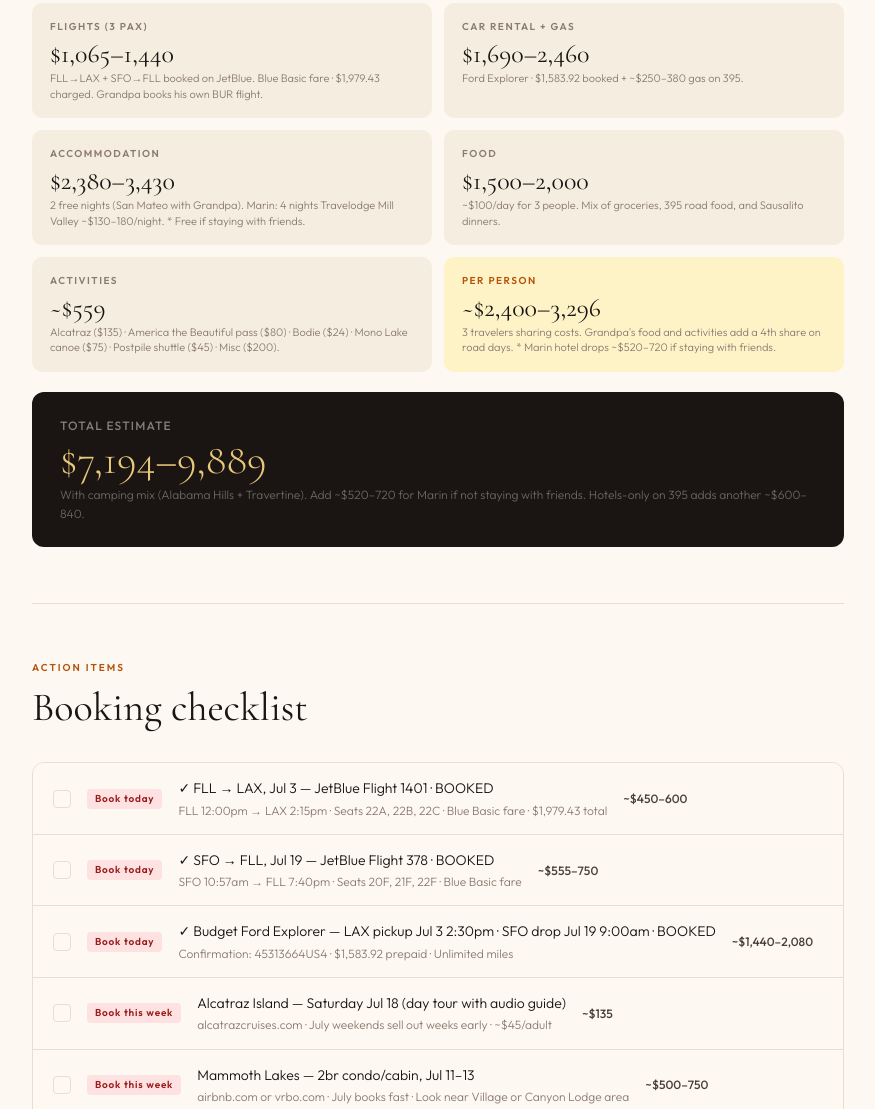
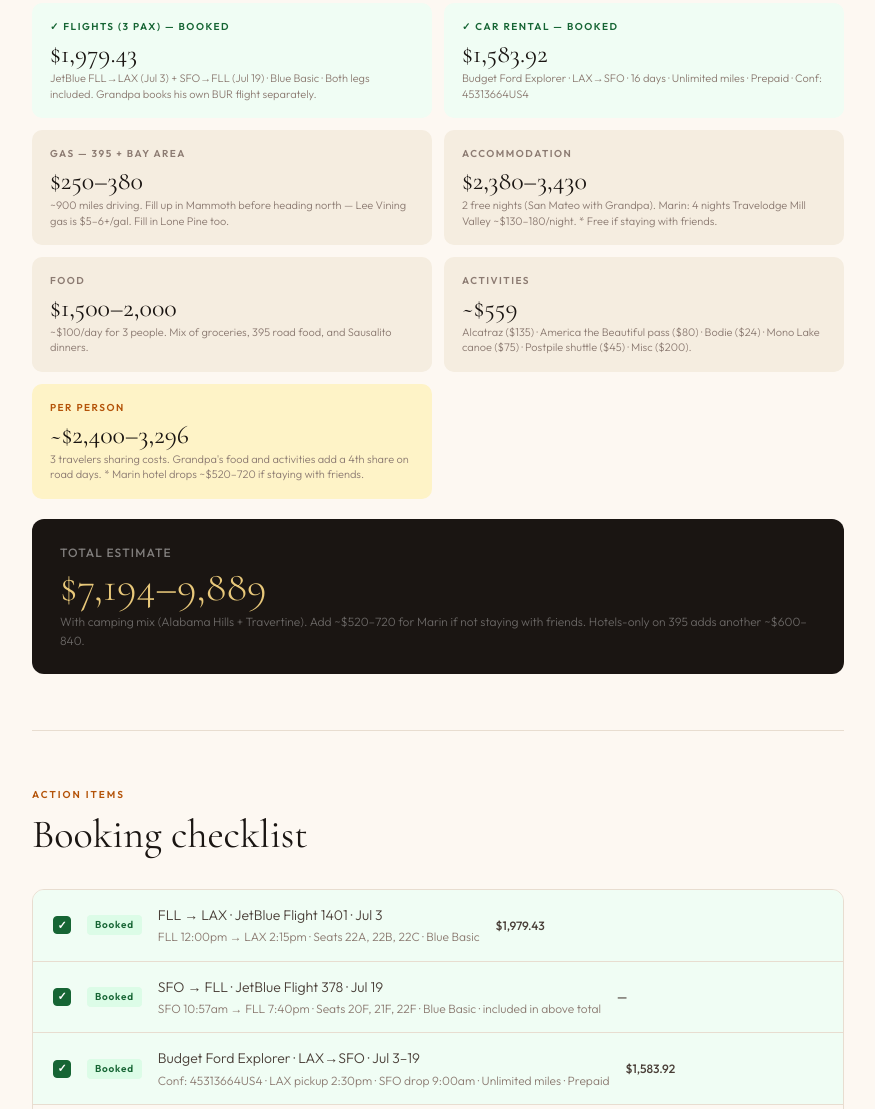
Before and after one commit to simonpeterforeman-prog/summertravel, a plain HTML site: page index.html in a window 1280 px wide. Shown: the part 5733-6842 px from the top of the page, without its empty margins (202-1077 px from the left). Drawn offline with nearby package versions, Linux system fonts and the light colour scheme.

Commit message:
Clean up checklist booked items, real costs in budget, gas split out

```diff
--- a/index.html
+++ b/index.html
@@ -602,6 +602,11 @@
   .urg-now { background: #FEE2E2; color: #991B1B; }
   .urg-soon { background: var(--amber-light); color: #92400E; }
   .urg-june { background: var(--green-light); color: var(--green); }
+  .urg-booked { background: #DCFCE7; color: #166534; font-weight: 600; }
+
+  .check-item.is-booked { background: #F0FDF4; }
+  .check-item.is-booked .check-box { background: #166534; border-color: #166534; color: #fff; font-size: 11px; font-weight: 700; }
+  .check-item.is-booked .check-text { color: var(--ink-mid); text-decoration: none; }
 
   .check-text {
     flex: 1;
@@ -1544,15 +1549,20 @@
   <h2 class="section-title">Full trip budget estimate</h2>
 
   <div class="budget-grid">
+    <div class="budget-card" style="background: #F0FDF4;">
+      <div class="budget-cat" style="color:#166534;">✓ Flights (3 pax) — Booked</div>
+      <div class="budget-range">$1,979.43</div>
+      <div class="budget-note">JetBlue FLL→LAX (Jul 3) + SFO→FLL (Jul 19) · Blue Basic · Both legs included. Grandpa books his own BUR flight separately.</div>
+    </div>
+    <div class="budget-card" style="background: #F0FDF4;">
+      <div class="budget-cat" style="color:#166534;">✓ Car Rental — Booked</div>
+      <div class="budget-range">$1,583.92</div>
+      <div class="budget-note">Budget Ford Explorer · LAX→SFO · 16 days · Unlimited miles · Prepaid · Conf: 45313664US4</div>
+    </div>
     <div class="budget-card">
-      <div class="budget-cat">Flights (3 pax)</div>
-      <div class="budget-range">$1,065–1,440</div>
-      <div class="budget-note">FLL→LAX + SFO→FLL booked on JetBlue. Blue Basic fare · $1,979.43 charged. Grandpa books his own BUR flight.</div>
-    </div>
-    <div class="budget-card">
-      <div class="budget-cat">Car Rental + Gas</div>
-      <div class="budget-range">$1,690–2,460</div>
-      <div class="budget-note">Ford Explorer · $1,583.92 booked + ~$250–380 gas on 395.</div>
+      <div class="budget-cat">Gas — 395 + Bay Area</div>
+      <div class="budget-range">$250–380</div>
+      <div class="budget-note">~900 miles driving. Fill up in Mammoth before heading north — Lee Vining gas is $5–6+/gal. Fill in Lone Pine too.</div>
     </div>
     <div class="budget-card">
       <div class="budget-cat">Accommodation</div>
@@ -1592,32 +1602,32 @@
   <h2 class="section-title">Booking checklist</h2>
 
   <div class="checklist">
-    <div class="check-item">
-      <div class="check-box"></div>
-      <span class="check-urgency urg-now">Book today</span>
+    <div class="check-item is-booked">
+      <div class="check-box">✓</div>
+      <span class="check-urgency urg-booked">Booked</span>
       <div>
-        <div class="check-text">✓ FLL → LAX, Jul 3 — JetBlue Flight 1401 · BOOKED</div>
-        <div class="check-detail">FLL 12:00pm → LAX 2:15pm · Seats 22A, 22B, 22C · Blue Basic fare · $1,979.43 total</div>
-      </div>
-      <div class="check-est">~$450–600</div>
-    </div>
-    <div class="check-item">
-      <div class="check-box"></div>
-      <span class="check-urgency urg-now">Book today</span>
+        <div class="check-text">FLL → LAX · JetBlue Flight 1401 · Jul 3</div>
+        <div class="check-detail">FLL 12:00pm → LAX 2:15pm · Seats 22A, 22B, 22C · Blue Basic</div>
+      </div>
+      <div class="check-est">$1,979.43</div>
+    </div>
+    <div class="check-item is-booked">
+      <div class="check-box">✓</div>
+      <span class="check-urgency urg-booked">Booked</span>
       <div>
-        <div class="check-text">✓ SFO → FLL, Jul 19 — JetBlue Flight 378 · BOOKED</div>
-        <div class="check-detail">SFO 10:57am → FLL 7:40pm · Seats 20F, 21F, 22F · Blue Basic fare</div>
-      </div>
-      <div class="check-est">~$555–750</div>
-    </div>
-    <div class="check-item">
-      <div class="check-box"></div>
-      <span class="check-urgency urg-now">Book today</span>
+        <div class="check-text">SFO → FLL · JetBlue Flight 378 · Jul 19</div>
+        <div class="check-detail">SFO 10:57am → FLL 7:40pm · Seats 20F, 21F, 22F · Blue Basic · included in above total</div>
+      </div>
+      <div class="check-est">—</div>
+    </div>
+    <div class="check-item is-booked">
+      <div class="check-box">✓</div>
+      <span class="check-urgency urg-booked">Booked</span>
       <div>
-        <div class="check-text">✓ Budget Ford Explorer — LAX pickup Jul 3 2:30pm · SFO drop Jul 19 9:00am · BOOKED</div>
-        <div class="check-detail">Confirmation: 45313664US4 · $1,583.92 prepaid · Unlimited miles</div>
-      </div>
-      <div class="check-est">~$1,440–2,080</div>
+        <div class="check-text">Budget Ford Explorer · LAX→SFO · Jul 3–19</div>
+        <div class="check-detail">Conf: 45313664US4 · LAX pickup 2:30pm · SFO drop 9:00am · Unlimited miles · Prepaid</div>
+      </div>
+      <div class="check-est">$1,583.92</div>
     </div>
     <div class="check-item">
       <div class="check-box"></div>
```
